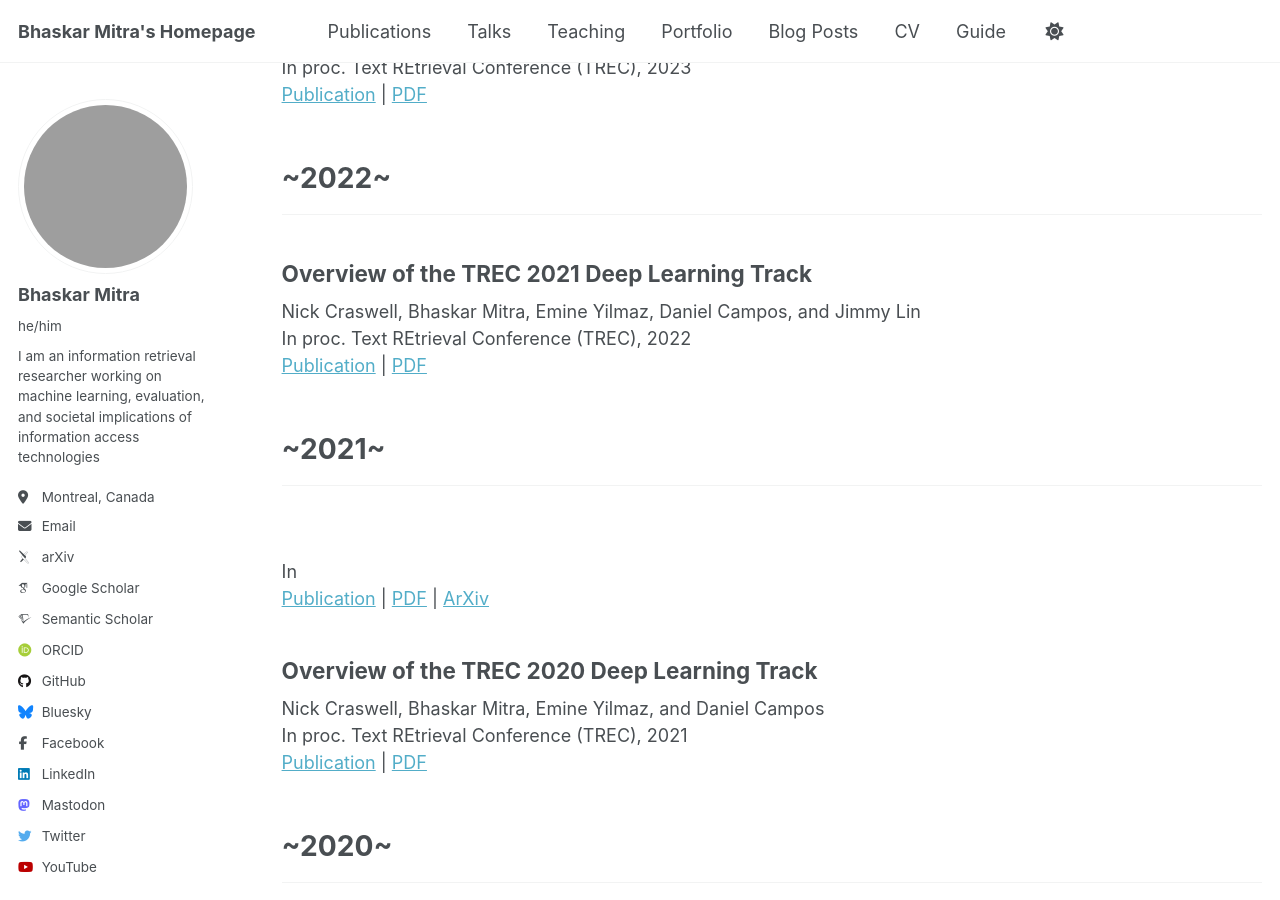
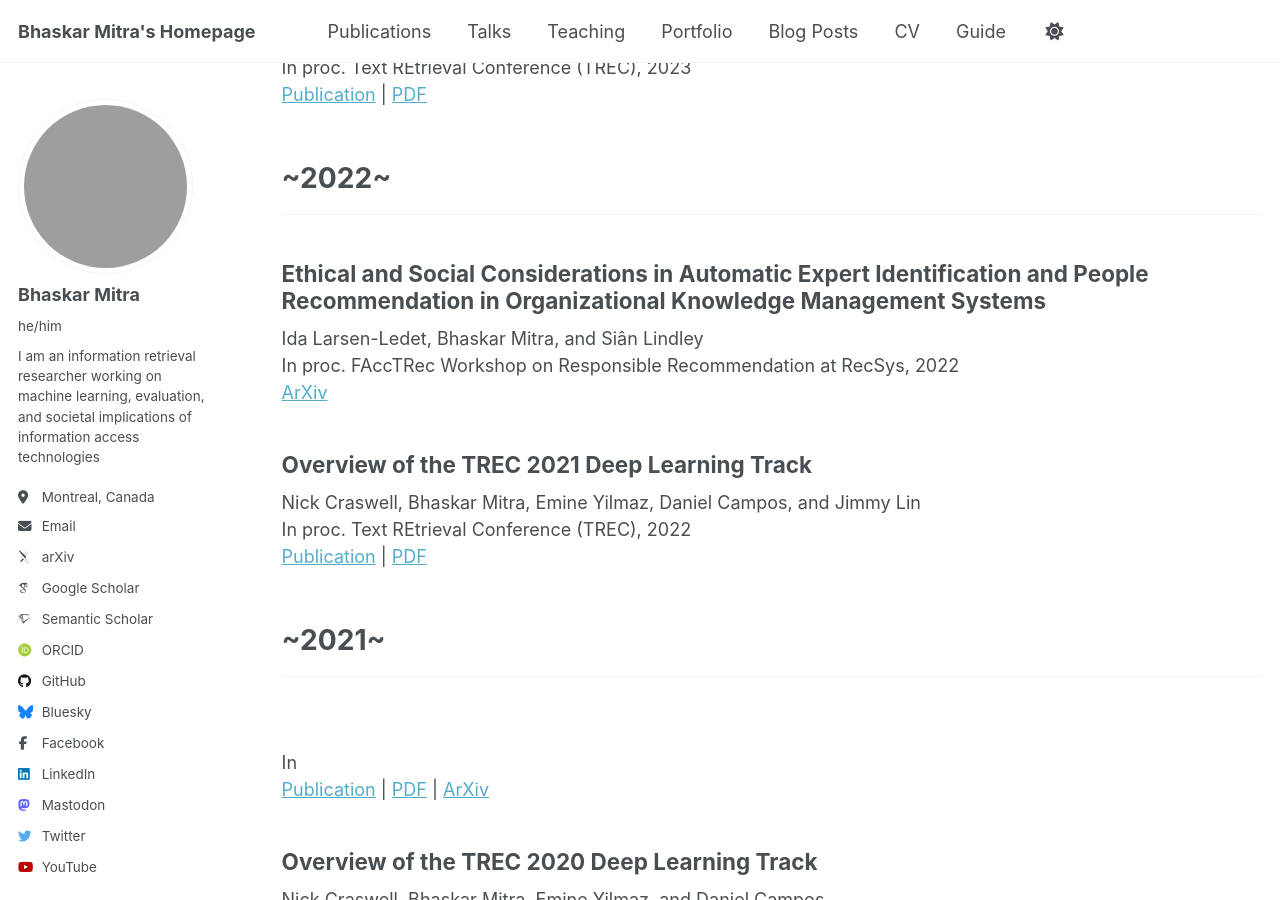
Before and after one commit to bhaskar-mitra/bhaskar-mitra.github.io, a Jekyll site: the page built from _pages/publications.html, in a window 1280 px wide and 900 px high, scrolled down 6179 px. Built offline with Jekyll 4.4.1, drawn with Linux system fonts in a browser that asks for light colours; some web fonts are replaced; grey boxes are pictures that could not be loaded.

Commit message:
Update publications.html

```diff
--- a/_pages/publications.html
+++ b/_pages/publications.html
@@ -231,6 +231,12 @@ author_profile: true
 <hr />
 <div class="list__item">
   <article class="archive__item" itemscope itemtype="http://schema.org/CreativeWork">
+    <h2>Ethical and Social Considerations in Automatic Expert Identification and People Recommendation in Organizational Knowledge Management Systems</h2>
+    Ida Larsen-Ledet, Bhaskar Mitra, and Siân Lindley<br/>
+    In proc. FAccTRec Workshop on Responsible Recommendation at RecSys, 2022<br/>
+    <a href="https://arxiv.org/abs/2209.03819">ArXiv</a>
+  </article>
+  <article class="archive__item" itemscope itemtype="http://schema.org/CreativeWork">
     <h2>Overview of the TREC 2021 Deep Learning Track</h2>
     Nick Craswell, Bhaskar Mitra, Emine Yilmaz, Daniel Campos, and Jimmy Lin<br/>
     In proc. Text REtrieval Conference (TREC), 2022<br/>
```
